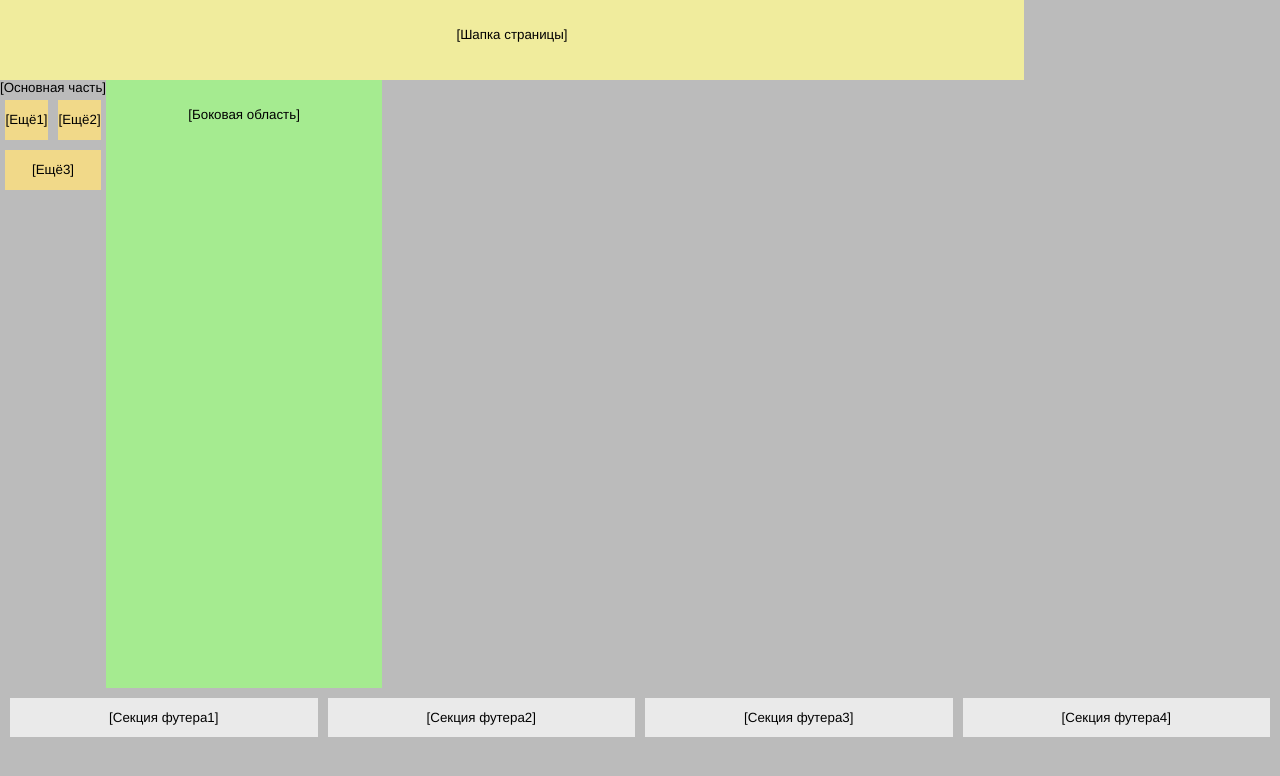
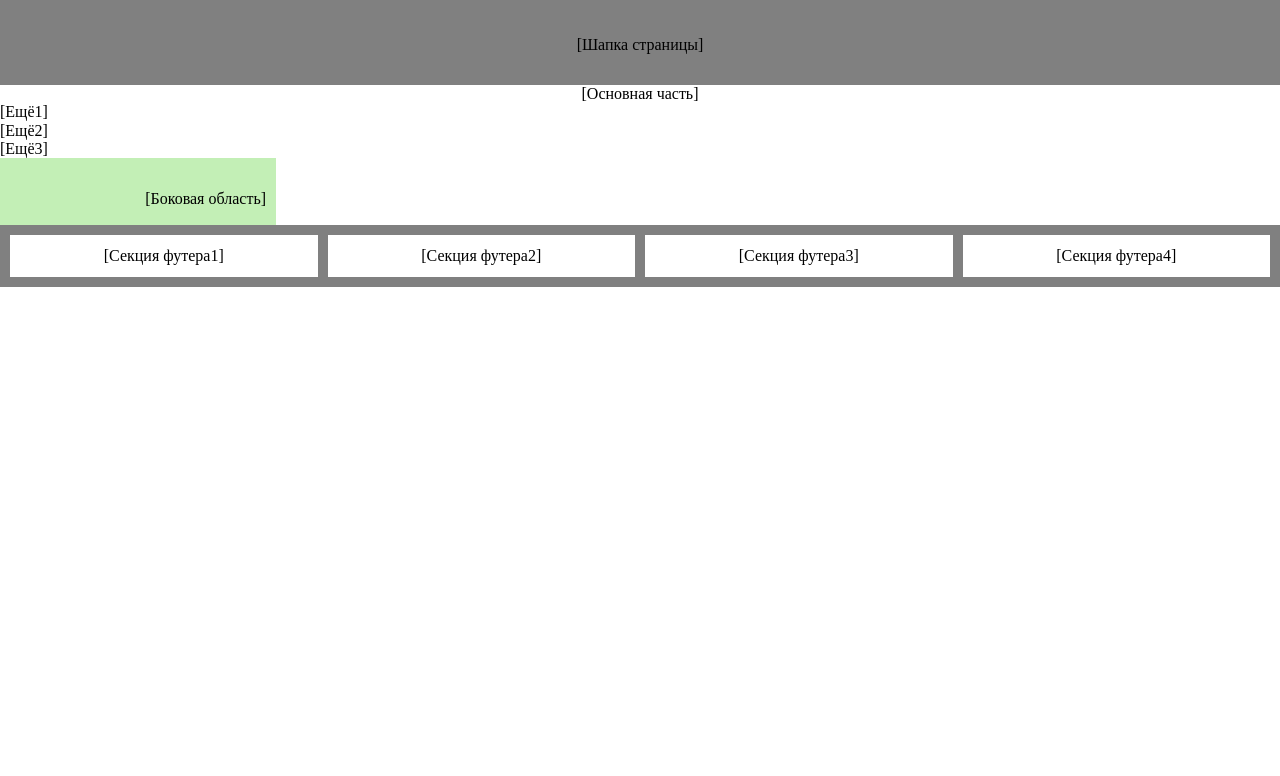
Before and after one commit to GalinaVF/HomeworkITGIRLS, a plain HTML site: page index.html in a window 1280 px wide. Drawn offline with Linux system fonts and the light colour scheme.

```diff
--- a/index.html
+++ b/index.html
@@ -9,28 +9,29 @@
     <link rel="stylesheet" href="./style.css">
 </head>
 
-<body class="main">
-    <header class="blog1">[Шапка страницы]</header>
-    <main class="main-container">
-        <article class="article1">
-            <div class="mainpart">[Основная часть]</div>
-            <div class="s-half">
-                <section class="yellow">[Ещё1]</section>
-                <section class="yellow">[Ещё2]</section>
+<body>
+    <header class="mainheader">[Шапка страницы]</header>
+    <main class="main">
+        <section class="section1">
+            <div class="mainpart">[Основная часть]
             </div>
-            <div class="s-big">
-                <section class="yellow">[Ещё3]</section>
+            <div class="section2">
+                <section class="section2.1">[Ещё1]</section>
+                <section class="section2.1">[Ещё2]</section>
+                <section class="section2.2">[Ещё3]</section>
             </div>
-        </article>
-        <aside class="green">
-            <p>[Боковая область]</p>
-        </aside>
+        </section>
+        <div class="aside">
+            <aside>
+                <p>[Боковая область]</p>
+            </aside>
+        </div>
     </main>
     <footer class="footer">
-        <div class="f-section">[Секция футера1]</div>
-        <div class="f-section">[Секция футера2]</div>
-        <div class="f-section">[Секция футера3]</div>
-        <div class="f-section">[Секция футера4]</div>
+        <div class="footerpart1">[Секция футера1]</div>
+        <div class="footerpart1">[Секция футера2]</div>
+        <div class="footerpart1">[Секция футера3]</div>
+        <div class="footerpart1">[Секция футера4]</div>
     </footer>
 </body>
 
--- a/style.css
+++ b/style.css
@@ -1,27 +1,16 @@
-.main {
-    margin: 0 auto;
-    display: flex;
-    flex-flow: column;
-    min-height: 100vh;
-    background-color: rgb(187, 187, 187);
-    font-family:'Franklin Gothic Medium', 'Arial Narrow', Arial, sans-serif;
-    font-size: 10pt;
-  }
-
-  .blog1 {
+.mainheader {
     display: flex;
     height: 10vh;
     padding-top: 0.3em;
     align-items: center;
     justify-content: center;
+    background-color: grey;
 }
-
 .main-container {
     display: flex;
     box-sizing: border-box;
     height: 76vh;
 }
-
 .blog1 {
     box-sizing: border-box;
     display: flex;
@@ -33,17 +22,14 @@
     padding-right: 5px;
     background-color: rgb(240, 236, 157);
 }
-
 .mainpart {
     text-align: center;
 }
-
 .s-half {
     box-sizing: border-box;
     display: flex;
     flex-direction: row;
 }
-
 .s-half .yellow {
     box-sizing: border-box;
     margin: 5px;
@@ -62,26 +48,29 @@
     text-align: center;
     background-color: rgb(241, 217, 137);
 }
-.green {
+.aside {
+    display: flex;
+    justify-content: flex-end;
     padding-top: 1em;
     padding-left: 10px;
     padding-right: 10px;
     width: 20%;
-    background-color: rgb(165, 235, 144);
+    background-color: rgb(195, 239, 182);
     text-align: center;
 }
 .footer {
     display: flex;
     padding-left: 5px;
     padding-right: 5px;
-    justify-content: space-around;
+    justify-content: space-between;
+    background-color: grey;
 }
-.f-section {
+.footerpart1 {
     box-sizing: border-box;
     margin: 10px 5px;
     padding: 12px 3px;
     height: 85%;
     flex-basis: 25%;
     text-align: center;
-    background-color: rgb(234, 234, 234);
+    background-color: white;
 }
```
Lines whose indentation alone changed are shown as unchanged.
